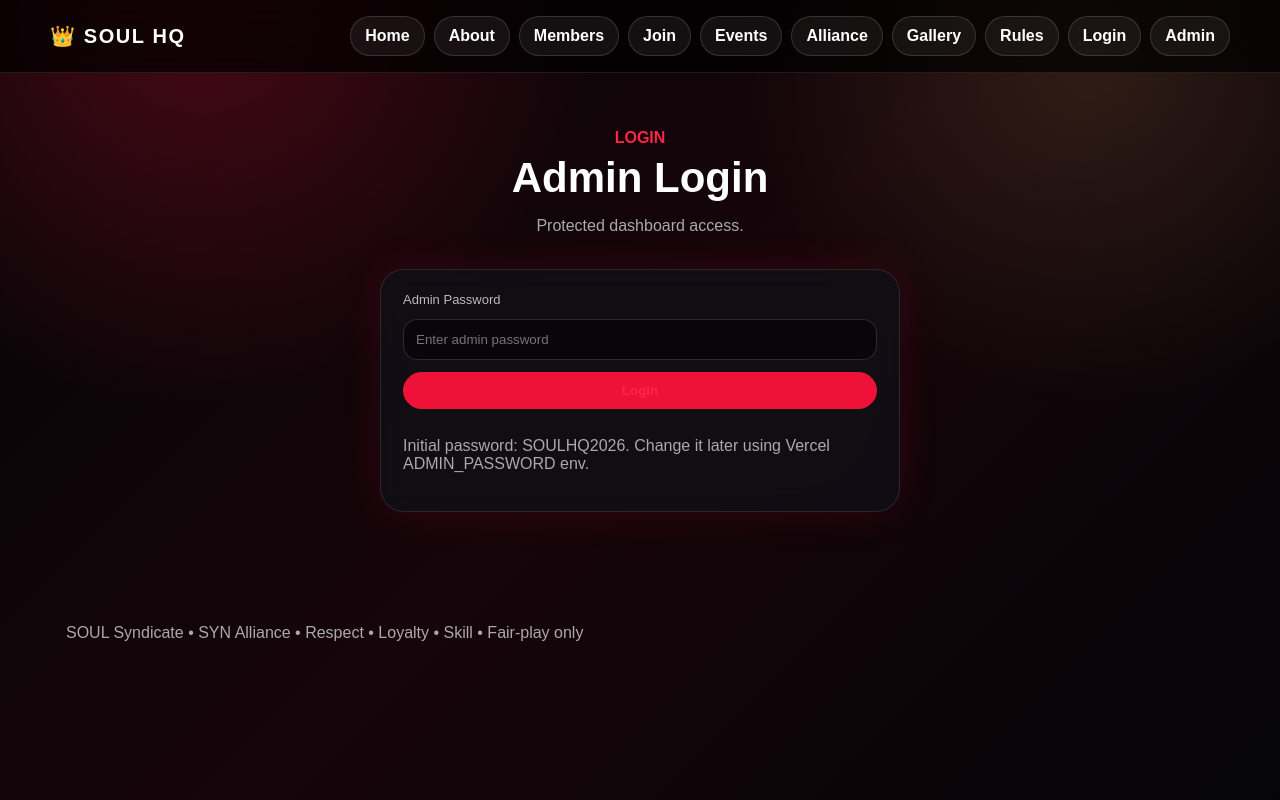
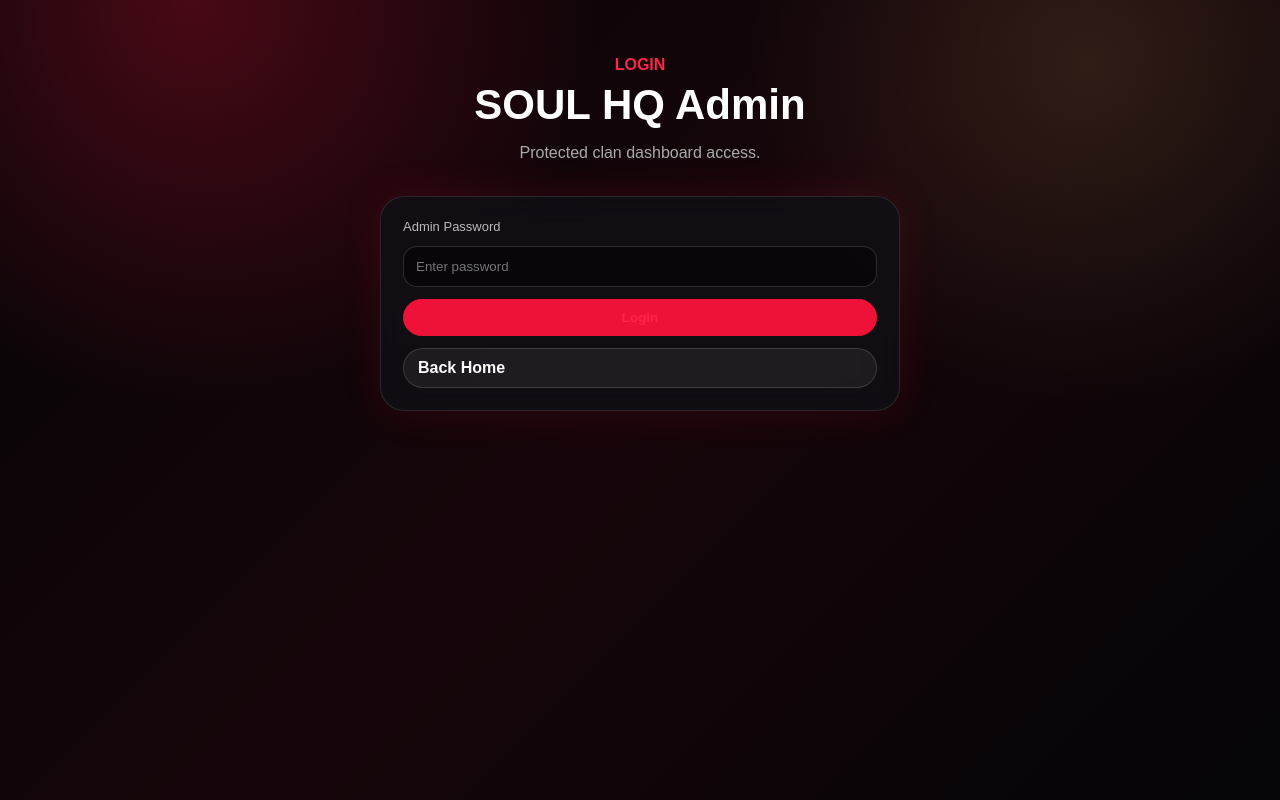
Before and after one commit to ankitraj21805-lgtm/soul-hq, a Next.js app: page /login in a window 1280 px wide. Built offline with nearby package versions, Linux system fonts and the light colour scheme.

Commit message:
fix: add clean login page without password hint

```diff
--- /dev/null
+++ b/app/login/page.tsx
@@ -0,0 +1,18 @@
+'use client';
+import Link from 'next/link';
+import { useState } from 'react';
+
+export default function LoginPage(){
+  const [msg,setMsg]=useState('');
+  async function login(e: React.FormEvent<HTMLFormElement>){
+    e.preventDefault();
+    setMsg('Checking...');
+    const password = new FormData(e.currentTarget).get('password');
+    try{
+      const res = await fetch('/api/auth/login',{method:'POST',headers:{'Content-Type':'application/json'},body:JSON.stringify({password})});
+      if(res.ok){ location.href='/admin'; return; }
+      setMsg('Wrong password');
+    }catch{ setMsg('Login failed. Try again.'); }
+  }
+  return <main className="section"><div className="wrap"><div className="center"><b className="red">LOGIN</b><h1 className="h2">SOUL HQ Admin</h1><p className="muted">Protected clan dashboard access.</p></div><form onSubmit={login} className="card form" style={{maxWidth:520,margin:'auto'}}><label>Admin Password</label><input className="input" name="password" type="password" placeholder="Enter password" required/><button className="btn red">Login</button>{msg&&<p style={{color:msg.includes('Wrong')?'#ff8797':'#9fffb5'}}>{msg}</p>}<Link className="btn" href="/">Back Home</Link></form></div></main>;
+}
```
